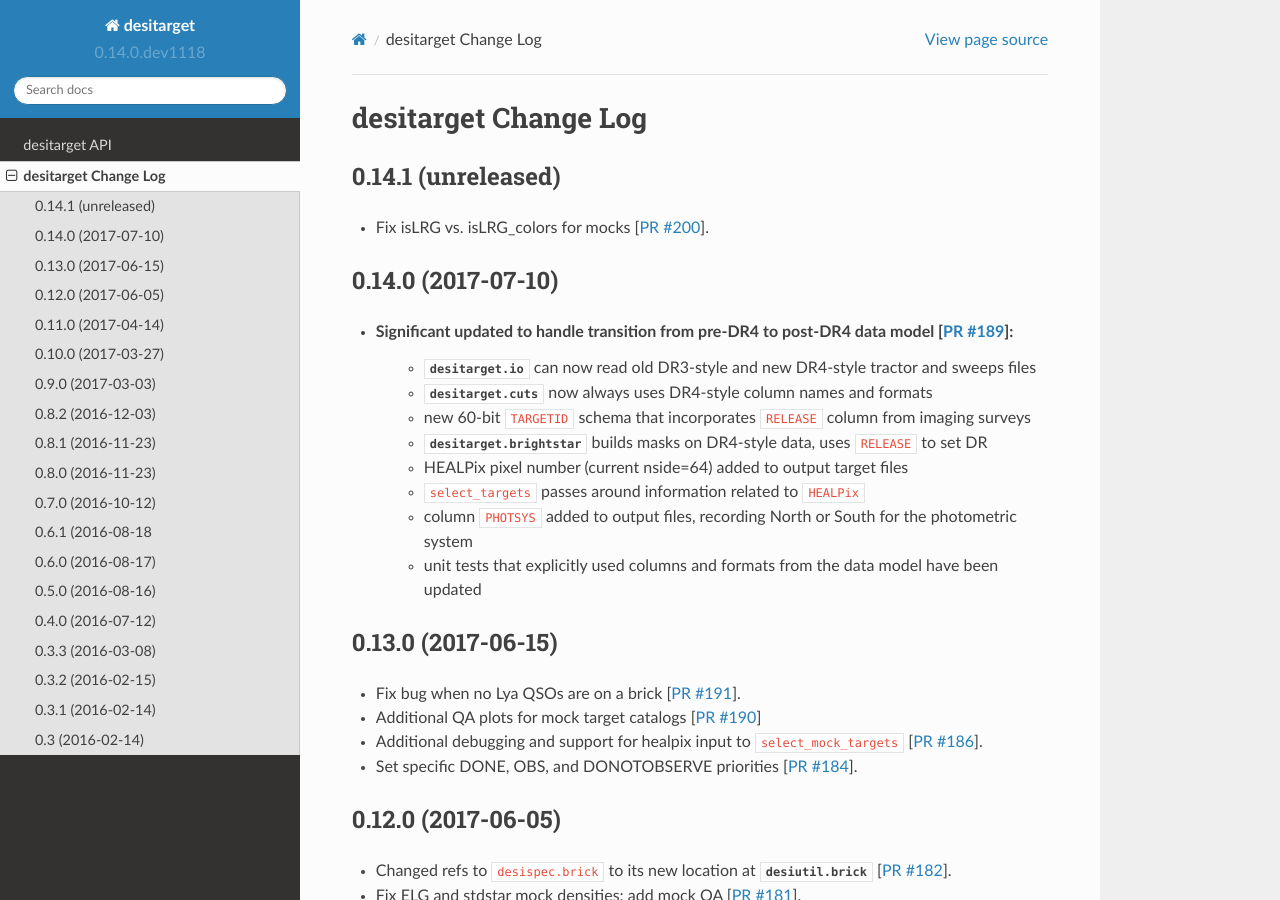
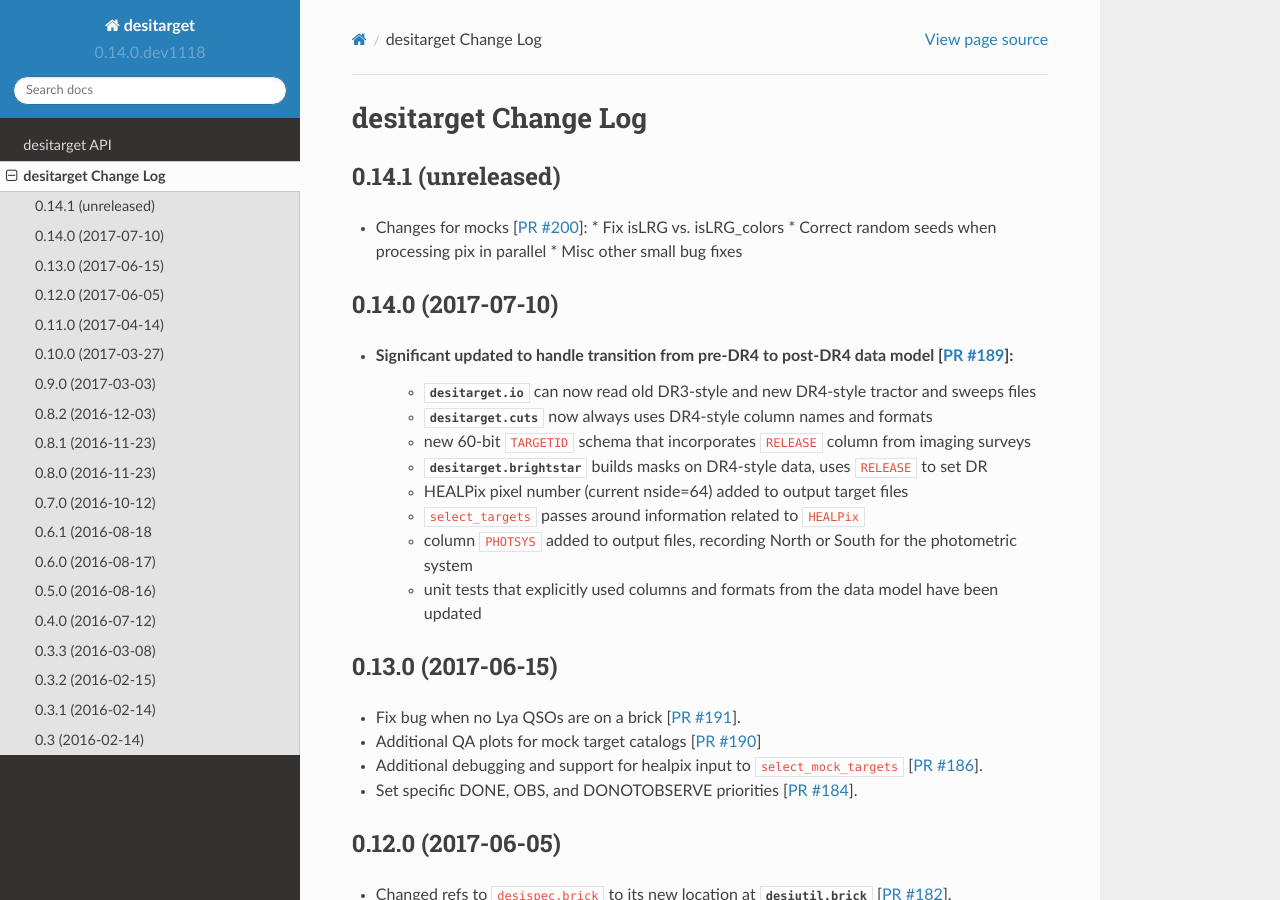
Before and after one commit to desihub/desitarget, a Sphinx documentation site: the page built from doc/changes.rst, in a window 1280 px wide and 900 px high. Built offline with Sphinx 7.4.7 and the Read the Docs theme 2.0.0, drawn with Linux system fonts in a browser that asks for light colours.

Commit message:
update changes.rst for PR #200

```diff
--- a/doc/changes.rst
+++ b/doc/changes.rst
@@ -5,7 +5,10 @@ desitarget Change Log
 0.14.1 (unreleased)
 -------------------
 
-* Fix isLRG vs. isLRG_colors for mocks [`PR #200`_].
+* Changes for mocks [`PR #200`_]:
+  * Fix isLRG vs. isLRG_colors
+  * Correct random seeds when processing pix in parallel
+  * Misc other small bug fixes
 
 .. _`PR #200`: https://github.com/desihub/desitarget/pull/200
 
```
